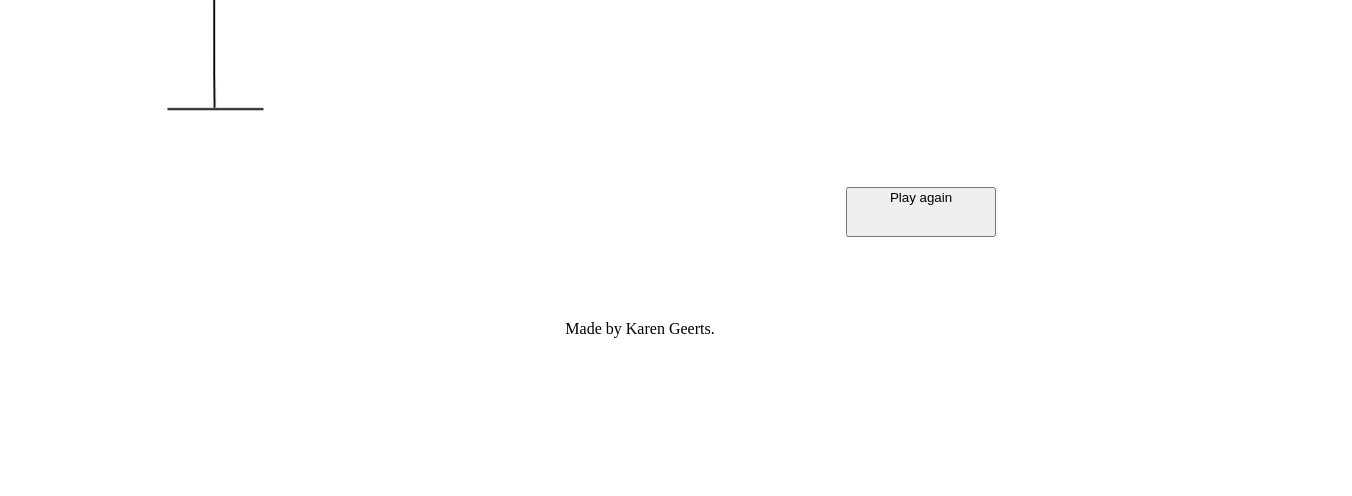
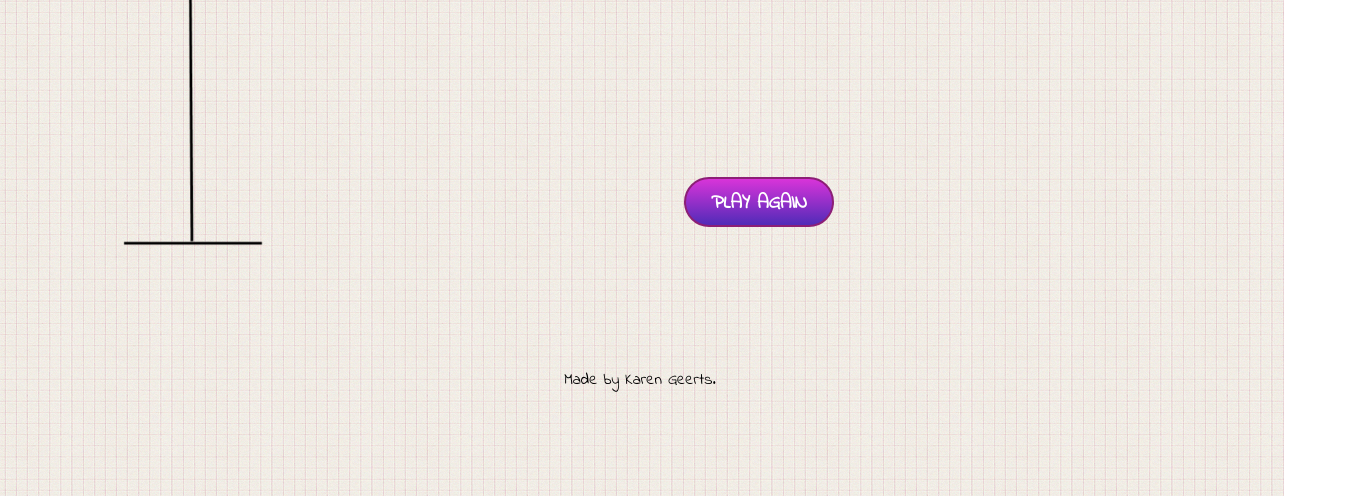
Before and after one commit to karengeerts/hangman, a plain HTML site: page index.html in a window 1280 px wide. Shown: the part 304-800 px from the top of the page, 1352 px wide, since content can reach past the window. Drawn offline with nearby package versions, Linux system fonts and the light colour scheme.

Commit message:
added style elements

```diff
--- a/app.js
+++ b/app.js
@@ -8,6 +8,7 @@
 var wordGuess = document.querySelector(".word_label");
 var btn = document.querySelector("button");
 var guesses = document.querySelector(".wrong_guesses");
+var solution = document.querySelector(".correct_word");
 
 var wrongGuesses = [];
 
@@ -45,8 +46,8 @@ var nextImage = function(){
 };
 
 var addLetterToWrongGuesses = function(letter){
-  if (wrongGuesses.includes(letter) == false) {
-  wrongGuesses.push(letter);
+  if (wrongGuesses.includes(letter.toUpperCase()) == false) {
+  wrongGuesses.push(letter.toUpperCase());
   document.querySelector(".wrong_guesses").textContent = wrongGuesses.sort().join(" | ");
   nextImage();
 } else {
@@ -58,7 +59,7 @@ var addLetterToWrongGuesses = function(letter){
 var findLetterOccurences = function(letter){
   var array = [];
   for (var i = 0; i < word.length; i++){
-    if (word.charAt(i) == letter){
+    if (word.toLowerCase().charAt(i) == letter.toLowerCase()){
       array.push(i);
     }
   }
@@ -70,12 +71,11 @@ var showLetter =  function(letter){
   var wordShowedArray = wordShowed.split("  ");
     for (var i = 0; i < letterOccurencesArray.length; i++){
     var position = letterOccurencesArray[i];
-    wordShowedArray[position] = letter;
+    wordShowedArray[position] = letter.toUpperCase();
   }
   wordShowed = wordShowedArray.join("  ");
   wordGuess.textContent = wordShowed;
   if (wordShowed.includes("_") == false){
-    console.log("Joepie de poepie");
     endGame();
   } else {
   return wordShowed;
@@ -83,17 +83,18 @@ var showLetter =  function(letter){
 };
 
 var checkLetter = function(letter){
-  if(word.includes(letter)){
+  if(word.toLowerCase().includes(letter.toLowerCase())){
     showLetter(letter);
   } else {
-    addLetterToWrongGuesses(letter);
+    addLetterToWrongGuesses(letter.toLowerCase());
   }
 };
 
 var startGame = function(){
 document.querySelector("img").src="images/stage_1.png";
 wordGuess.textContent = " ";
-document.querySelector(".wrong_guesses").textContent = "";
+guesses.textContent = "";
+solution.textContent = "";
 wrongGuesses = [];
 word = randomWord(words);
 wordShowed = showWord(word);
@@ -107,6 +108,7 @@ var keyPressEvent = function(event){
 
 var endGame = function(){
   document.removeEventListener('keypress',keyPressEvent);
+  solution.textContent = "The word was: " + word.toUpperCase();
   // show the solution!
 };
 
--- a/index.html
+++ b/index.html
@@ -5,6 +5,7 @@
   <meta name="viewport" content="width=device-width, initial-scale=1.0">
   <meta http-equiv="X-UA-Compatible" content="ie=edge">
   <link rel="stylesheet" href="https://cdnjs.cloudflare.com/ajax/libs/animate.css/3.5.2/animate.min.css">
+  <link href="https://fonts.googleapis.com/css?family=Indie+Flower" rel="stylesheet">
   <link rel="stylesheet" href="style.css">
   <title>Hangman</title>
 </head>
@@ -20,7 +21,9 @@
       </div>
       <div class="wrong_guesses">Wrong guesses:<span class="guesses"></span>
       </div>
-      <div class="play_again"><button>Play again</button>
+      <div class="solution"><span class="correct_word"></span>
+      </div>
+      <div class="play_again"><span class="correct_word"></span><button>PLAY AGAIN</button>
       </div>
     </div>
   </div>
--- a/style.css
+++ b/style.css
@@ -1,5 +1,7 @@
 body {
   height: 100%;
+  background-image: url("images/hip-square.png");
+  font-family: 'Indie Flower';
 }
 
 header, footer {
@@ -20,41 +22,70 @@ header {
 }
 
 img {
-  height: auto;
-  width: auto;
-  max-width: 450px;
-  max-height: 450px;
+  margin-left: 10%;
+  max-width: 100%;
+  max-height: 100%;
 }
 
 .image_canvas {
-  max-width: 455px;
-  max-height: 455px;
+  max-width: 100%;
+  max-height: 100%;
 }
 
 .column_wrapper{
-  min-width: 40%;
-  max-width: 60%;
-  max-height: 455px;
-  padding-left: 5%;
+  width: 70%;
+  max-height: 450px;
+  padding-left: 2%;
 }
 
-.word_label, .wrong_guesses, .play_again{
+.word_label, .wrong_guesses, .solution{
   width: 100%;
-  min-height: 150px;
-  margin-top: 4%;
-  padding-left: 5%;
+  min-height: 100px;
+  margin-top: 2%;
+  padding-left: 2%;
   font-style: bolder;
   font-size: 50px;
 }
 
-.play_again{
-  padding-left: 40%;
+.word_label, .play_again{
+  min-height:60px;
 }
 
-button{
-  display: flex;
+.play_again{
+  min-height: 35px;
+  width: auto;
+  padding-left: 1%;
+  padding-top: 5%;
+}
+
+button {
+  background: #d934d9;
+  background-image: -webkit-linear-gradient(top, #d934d9, #502bb8);
+  background-image: -moz-linear-gradient(top, #d934d9, #502bb8);
+  background-image: -ms-linear-gradient(top, #d934d9, #502bb8);
+  background-image: -o-linear-gradient(top, #d934d9, #502bb8);
+  background-image: linear-gradient(to bottom, #d934d9, #502bb8);
+  -webkit-border-radius: 60;
+  -moz-border-radius: 60;
+  border-radius: 60px;
+  color: #ffffff;
+  padding: 10px 20px 10px 20px;
+  border: solid #8c1f76 2px;
+  text-decoration: none;
   width: 150px;
   height: 50px;
   justify-content: center;
-  flex-direction: row;
+  font-family: 'Indie Flower';
+  font-size: 20px;
+  font-weight: bolder;
 }
+
+button:hover {
+  background: #a69cff;
+  background-image: -webkit-linear-gradient(top, #a69cff, #5534d9);
+  background-image: -moz-linear-gradient(top, #a69cff, #5534d9);
+  background-image: -ms-linear-gradient(top, #a69cff, #5534d9);
+  background-image: -o-linear-gradient(top, #a69cff, #5534d9);
+  background-image: linear-gradient(to bottom, #a69cff, #5534d9);
+  text-decoration: none;
+}
```
Also changed, not shown: images/hip-square.png (added).
